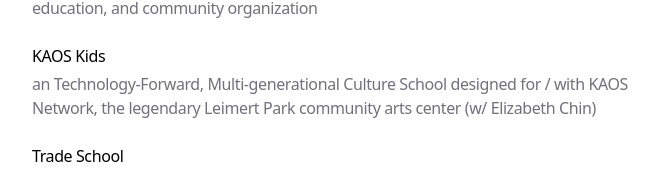
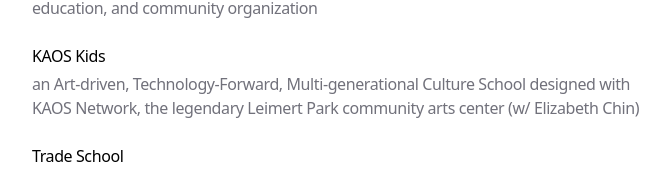
Before and after one commit to caseyanderson/caseyanderson.work, a Next.js app: page / in a window 1280 px wide. Shown: the part 412-582 px from the top of the page, without its empty margins (304-974 px from the left). Built offline with nearby package versions, Linux system fonts and the light colour scheme.

Commit message:
more copy edits

```diff
--- a/app/blog/kaos-kids/page.mdx
+++ b/app/blog/kaos-kids/page.mdx
@@ -7,7 +7,7 @@ with [Elizabeth Chin](https://elizabethjchin.com/) and [KAOS Network](https://ww
 
 <Bandcamp track="1464029572" />
 
-[KAOS Kids](https://bio.site/kaosnetwork_kaoskids) is an Afrofuturist culture school that holds free, drop-in educational activities for Leimert Park Village youth and their families. Participants flock weekly to our activation site, the sidewalk in front of KAOS Network, to learn chess, cultivate technology skills (electronics and VR), play games, and deepen their connection to their community. KAOS Kids participants leave our activations inspired to continue leveraging their creativity to pursue new ideas and contribute to the neighborhood.
+[KAOS Kids](https://bio.site/kaosnetwork_kaoskids) is an Art-drven, Technology-forward, Multi-generational Culture School that holds free, drop-in educational activities for Leimert Park Village youth and their families. Participants flock weekly to our activation site, the sidewalk in front of KAOS Network, to learn chess, cultivate technology skills (electronics and VR), play games, and deepen their connection to their community. KAOS Kids participants leave our activations inspired to continue leveraging their creativity to pursue new ideas and contribute to the neighborhood.
 
 ## Hey, Do You Want to Build a Robot?
 <Cover src="robot-youth-SFAA-Feb262024-Newspaper_695.jpg" />
--- a/app/data.ts
+++ b/app/data.ts
@@ -85,7 +85,7 @@ export const BLOG_POSTS: BlogPost[] = [
     },
     {
         title: 'KAOS Kids',
-        description: 'an Technology-Forward, Multi-generational Culture School designed for / with KAOS Network, the legendary Leimert Park community arts center (w/ Elizabeth Chin)',
+        description: 'an Art-driven, Technology-Forward, Multi-generational Culture School designed with KAOS Network, the legendary Leimert Park community arts center (w/ Elizabeth Chin)',
         link: '/blog/kaos-kids',
         uid: 'blog-2',
     },
```
